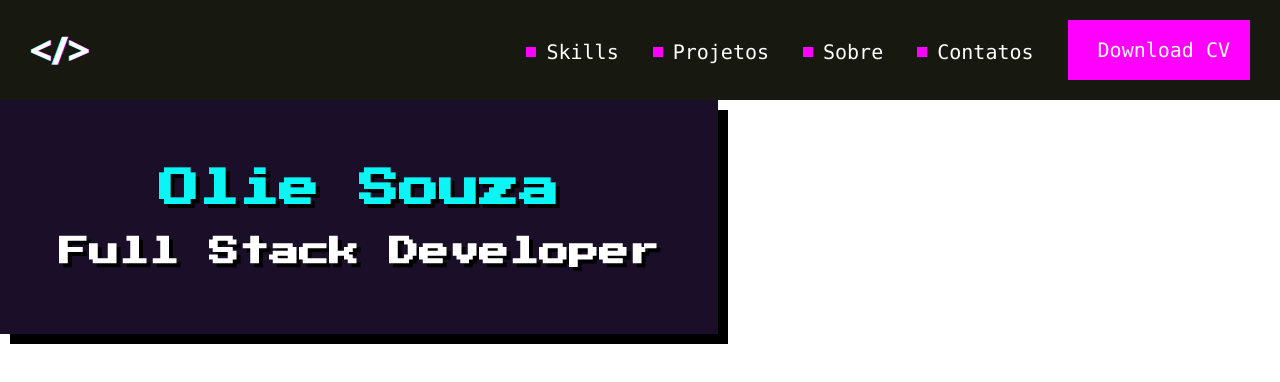
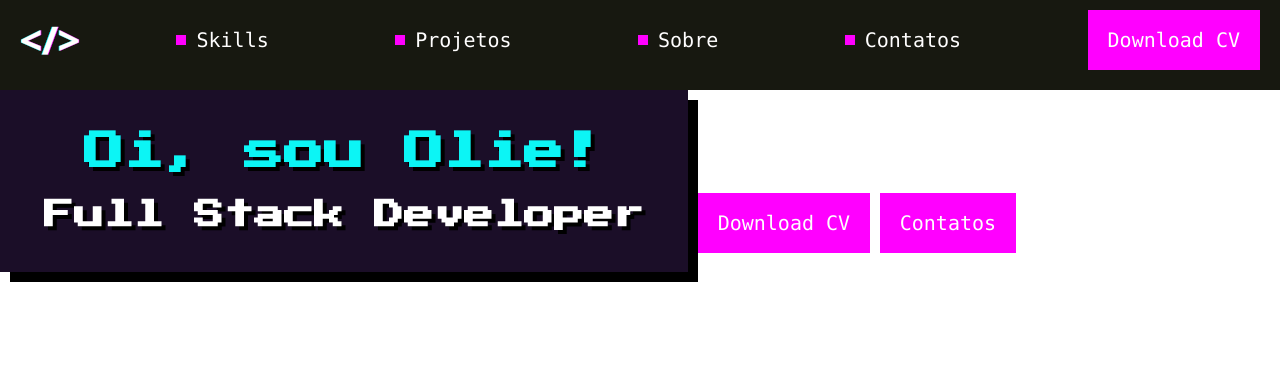
Before and after one commit to oliesouza/my-homepage, a plain HTML site: page index.html in a window 1280 px wide. Drawn offline with Linux system fonts and the light colour scheme.

Commit message:
create components

```diff
--- /dev/null
+++ b/css/components/action.css
@@ -0,0 +1,21 @@
+.action {
+    display: inline-flex;
+    align-items: center;
+    color: #fffefe;
+    font-size: 20px;
+    font-weight: 500;
+    text-decoration: none;
+    margin-right: 30px;
+}
+
+.action::before {
+    content: "";
+    background-color: #ff00ff;
+    width: 10px;
+    height: 10px;
+    margin-right: 10px;
+}
+
+.action:hover {
+    text-decoration: underline;
+}
--- a/css/components/box.css
+++ b/css/components/box.css
@@ -1,12 +1,11 @@
-#box {
+.box {
     display: inline-block;
     background-color: #1b0e28;
-    width: 630px;
     box-shadow: 10px 10px 0 #000;
     text-align: center;
     padding: 42px 44px;
 }
 
-#box h1 {
+.box .title {
     margin-bottom: 28px;
 }
--- /dev/null
+++ b/css/components/header.css
@@ -0,0 +1,11 @@
+.header {
+    display: flex;
+    justify-content: space-between;
+    background-color: #171810;
+    border-bottom: 10px solid #171810;
+    padding: 10px 20px;
+}
+
+.header .navigation {
+    text-align: right;
+}
--- a/css/components/subtitle.css
+++ b/css/components/subtitle.css
@@ -1,4 +1,4 @@
-h2 {
+.subtitle {
     font-family: 'Press Start 2P', sans-serif;
     font-size: 30px;
     text-shadow: 4px 4px 0 #000;
--- a/css/components/title.css
+++ b/css/components/title.css
@@ -1,4 +1,4 @@
-h1 {
+.title {
     font-family: 'Press Start 2P', sans-serif;
     font-size: 40px;
     color: #0cf5f5;
--- a/css/index.css
+++ /dev/null
@@ -1,47 +0,0 @@
-header {
-    display: flex;
-    justify-content: space-between;
-    background-color: #171810;
-    border: 10px solid #171810;
-    padding: 10px 20px;
-}
-
-nav {
-    text-align: right;
-}
-
-a {
-    display: inline-flex;
-    align-items: center;
-    color: #fffefe;
-    font-size: 20px;
-    font-family: "Consolas";
-    font-weight: 500;
-    text-decoration: none;
-    margin-right: 30px;
-}
-
-a::before {
-    content: "";
-    background-color: #ff00ff;
-    width: 10px;
-    height: 10px;
-    margin-right: 10px;
-}
-
-a:hover {
-    text-decoration: underline;
-}
-
-
-#button {
-    display: inline-block;
-    background-color: #ff00ff;
-    padding: 18px 20px;
-    margin-right: 0;
-}
-
-#button:hover {
-    background-color: #0cf5f5;
-    text-decoration: none;
-}
--- a/css/reset.css
+++ b/css/reset.css
@@ -1,3 +1,7 @@
 body {
+    font-family: "Consolas", Arial, Helvetica, sans-serif;
+}
+body, h1, h2, h3 {
     margin: 0;
+
 }
--- a/index.html
+++ b/index.html
@@ -7,27 +7,30 @@
     <link rel="preconnect" href="https://fonts.gstatic.com" crossorigin>
     <link href="https://fonts.googleapis.com/css2?family=Fira+Code:wght@300;400;500&family=Press+Start+2P&display=swap" rel="stylesheet">
     <link rel="stylesheet" href="css/reset.css">
-    <link rel="stylesheet" href="css/index.css">
+    <link rel="stylesheet" href="css/components/header.css">
+    <link rel="stylesheet" href="css/components/button.css">
     <link rel="stylesheet" href="css/components/title.css">
     <link rel="stylesheet" href="css/components/subtitle.css">
     <link rel="stylesheet" href="css/components/box.css">
+    <link rel="stylesheet" href="css/components/action.css">
 </head>
 
 <body>
-    <header>
+    <header class="header">
         <img src="assets/img/logo-small-b.png" alt="Logo">
-        <nav>
-            <a href="#" lang="en">Skills</a>
-            <a href="#">Projetos</a>
-            <a href="#">Sobre</a>
-            <a href="#">Contatos</a>
-            <a id="button" href="#" lang="en">Download CV</a>
-        </nav>
+            <a class="action" href="#" lang="en">Skills</a>
+            <a class="action" href="#">Projetos</a>
+            <a class="action" href="#">Sobre</a>
+            <a class="action" href="#">Contatos</a>
+            <a class="button" href="#" lang="en">Download CV</a>
     </header>
 
-    <div id="box">
-        <h1>Olie Souza</h1>
-        <h2>Full Stack Developer</h2>
+    <div class="box">
+        <h1 class="title">Oi, sou Olie!</h1>
+        <h2 class="subtitle">Full Stack Developer</h2>
     </div>
+
+    <a class="button" href="#" lang="en">Download CV</a>
+    <a class="button" href="#">Contatos</a>
 </body>
 </html>
```
